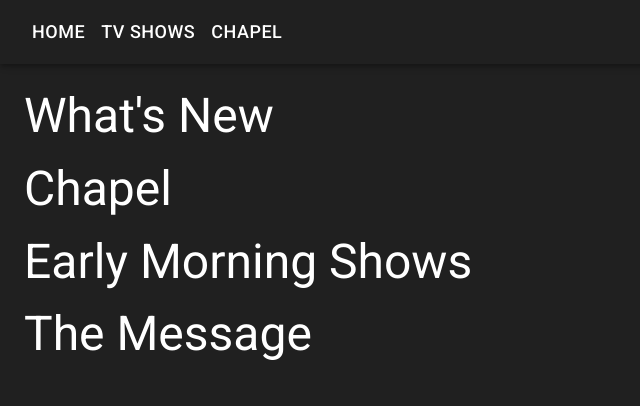
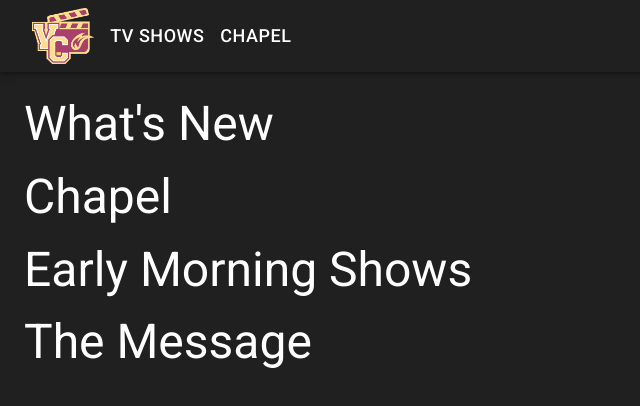
Before and after one commit to Reflectrr/Youtube-Time-Machine, a React (Create React App) app: page / in a window 1280 px wide. Shown: the top 406 px of the page, without its empty margins (0-640 px from the left). Built offline with nearby package versions, Linux system fonts and the light colour scheme; no server answers.

Commit message:
added logo

```diff
--- a/src/components/Navbar.js
+++ b/src/components/Navbar.js
@@ -53,7 +53,16 @@ const Navbar = () => {
   const BarMenu = (
     <>
       {/* <span style={{ flexGrow: 1 }} /> */}
+      <Button onClick={() => history.push("/")}>
+        <img
+          src="/logo.png"
+          alt=""
+          height="60px"
+          className={classes.toolbarLogo}
+        />
+      </Button>
       <Hidden mdUp>
+        <span style={{ flexGrow: 1 }} />
         <IconButton
           color="inherit"
           aria-label="open drawer"
@@ -65,13 +74,6 @@ const Navbar = () => {
         </IconButton>
       </Hidden>
       <Hidden smDown>
-        <Button
-          variant="text"
-          className={classes.toolbarButtons}
-          onClick={() => history.push("/")}
-        >
-          Home
-        </Button>
         {Dropdown}
         <Button
           variant="text"
@@ -92,11 +94,9 @@ const Navbar = () => {
   );
 
   return (
-    <Toolbar>
-      <AppBar position="fixed">
-        <Toolbar>{BarMenu}</Toolbar>
-      </AppBar>
-    </Toolbar>
+    <AppBar position="sticky">
+      <Toolbar>{BarMenu}</Toolbar>
+    </AppBar>
   );
 };
 
--- a/src/components/Swiper.js
+++ b/src/components/Swiper.js
@@ -10,11 +10,25 @@ const SwiperComponent = ({ videos }) => {
   const classes = useSelector((state) => state.classes);
   // TODO: add breakpoints
   const settings = {
-    spaceBetween: 30,
-    slidesPerView: 4,
-    slidesPerGroup: 4,
+    spaceBetween: 20,
+    slidesPerView: 2,
+    slidesPerGroup: 2,
     navigation: true,
     className: classes.marginBottom,
+    breakpoints: {
+      // when window width is >= 480px
+      960: {
+        slidesPerView: 3,
+        spaceBetween: 30,
+        slidesPerGroup: 3,
+      },
+      // when window width is >= 640px
+      1280: {
+        slidesPerView: 4,
+        spaceBetween: 40,
+        slidesPerGroup: 4,
+      },
+    },
   };
   return (
     <Swiper {...settings}>
--- a/src/services/service.js
+++ b/src/services/service.js
@@ -3,10 +3,7 @@ import store from "../store";
 import sha256 from "crypto-js/sha256";
 import BaseHex from "crypto-js/enc-hex";
 
-const baseUrl =
-  process.env.NODE_ENV === "production"
-    ? "https://vcfilms.herokuapp.com"
-    : "http://localhost:3001";
+const baseUrl = "https://vcfilms.herokuapp.com";
 
 export const fetchVideos = async () => {
   const videos = await axios.get(`${baseUrl}/api/videos/all`);
--- a/src/style.js
+++ b/src/style.js
@@ -22,6 +22,10 @@ export const customTheme = createMuiTheme({
   },
 });
 export const useStyles = makeStyles((theme) => ({
+  toolbarLogo: {
+    padding: "2px 0px",
+    height: "60px",
+  },
   featuringBox: {
     height: "300px",
     display: "flex",
```
Also changed, not shown: public/logo.png (added).
